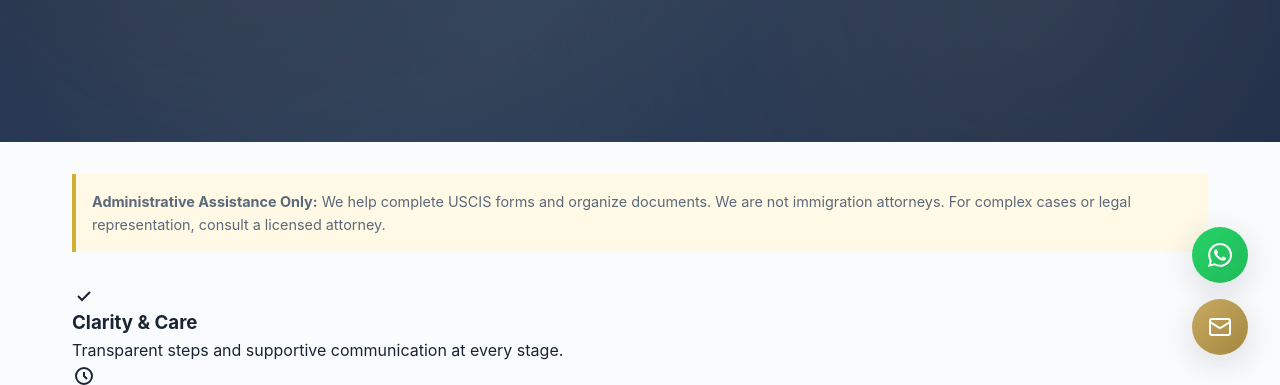
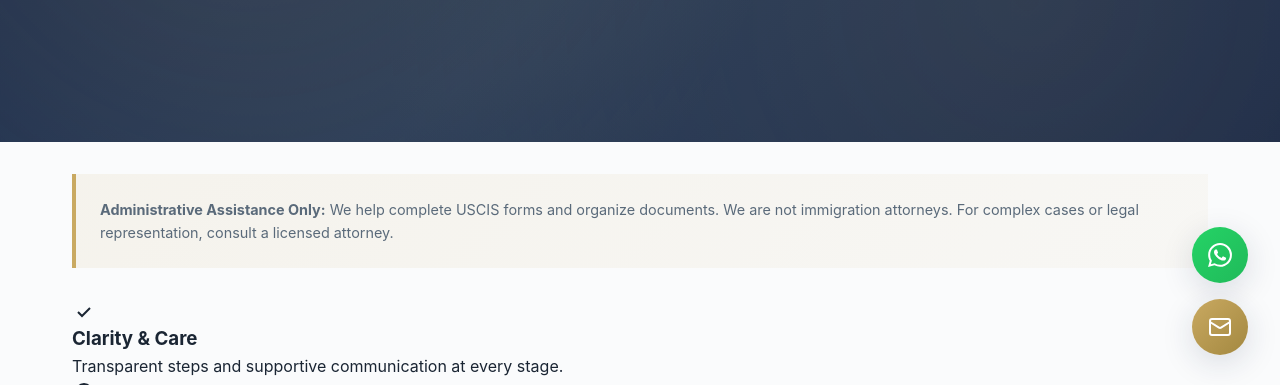
Before and after one commit to eduardoinoa18/Inoa-Melenciano-Landing, a plain HTML site: page services/immigration.html in a window 1280 px wide. Shown: the part 413-798 px from the top of the page. Drawn offline with Linux system fonts and the light colour scheme.

Commit message:
Save current state before full rebuild

```diff
--- a/services/immigration.html
+++ b/services/immigration.html
@@ -52,7 +52,7 @@
   </section>
 
   <main class="container">
-    <div class="disclaimer-box" style="background:#FFF9E6;border-left:4px solid #D4AF37;padding:1rem;margin-bottom:2rem;">
+    <div class="disclaimer-box">
       <p><strong>Administrative Assistance Only:</strong> We help complete USCIS forms and organize documents. We are not immigration attorneys. For complex cases or legal representation, consult a licensed attorney.</p>
     </div>
 
```
Also changed, not shown: services/credit-repair.html (+1 -1 lines).
